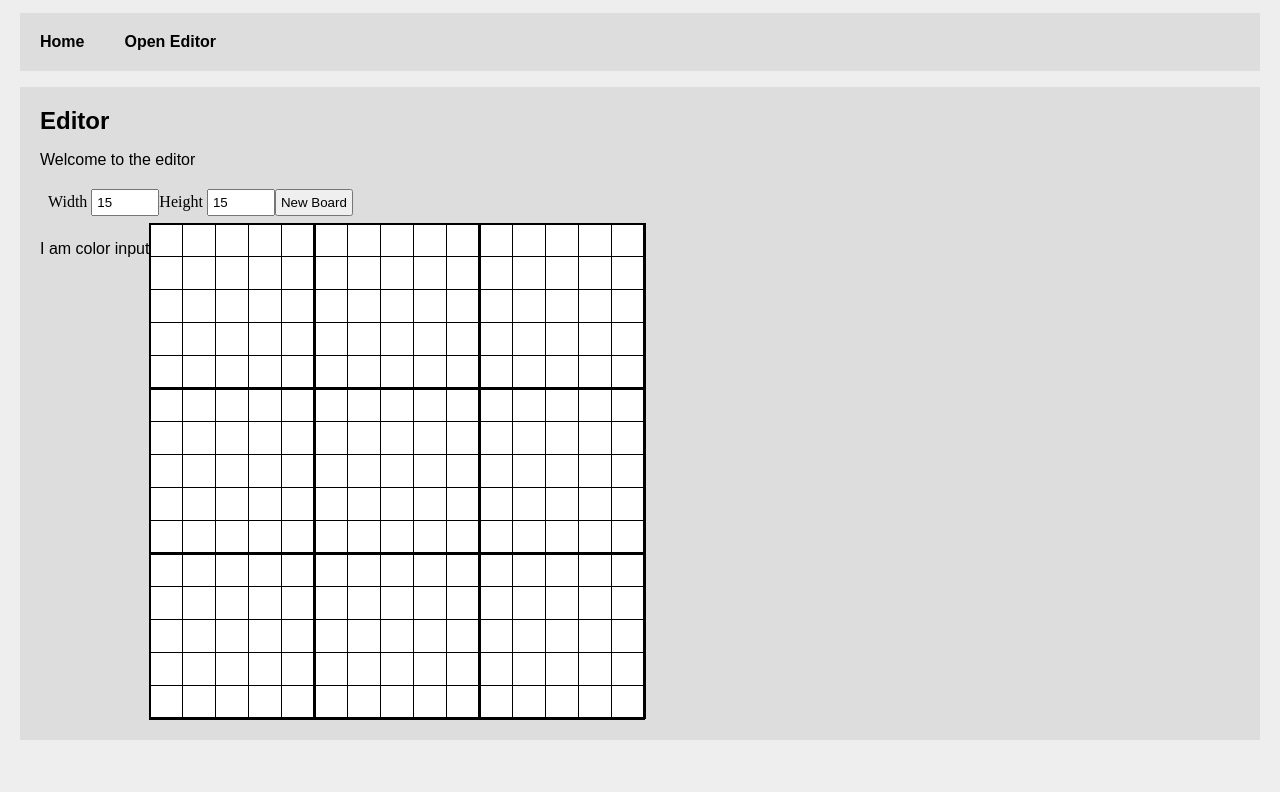
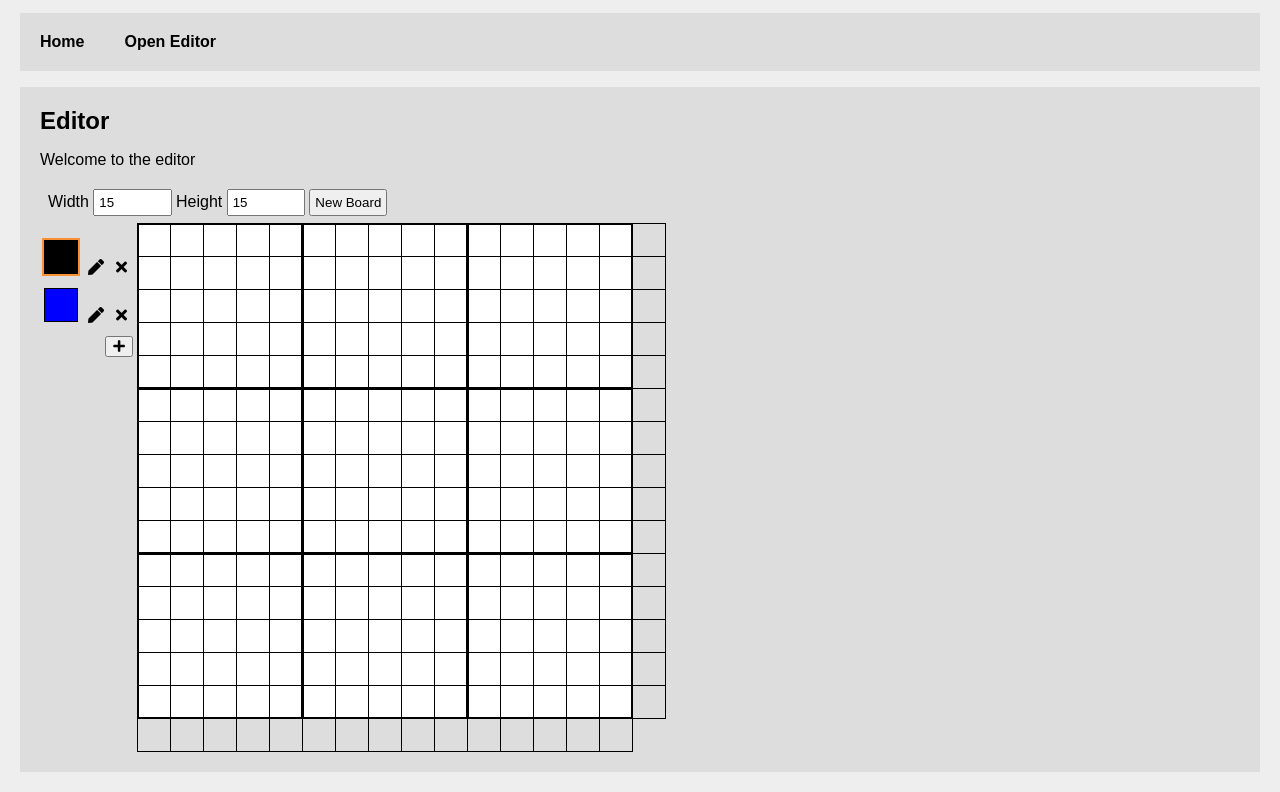
Before and after one commit to samhippie/my-picross, a React app: page /#/editor in a window 1280 px wide. Shown: the part 121-913 px from the top of the page. Before the commit the page ends 881 px from the top, so only its background shows below. Built offline with nearby package versions, Linux system fonts and the light colour scheme.

Commit message:
editor has color selector, size selector, and board refresher

```diff
--- a/public/index.html
+++ b/public/index.html
@@ -1,6 +1,7 @@
 <!DOCTYPE html>
 <html lang="en">
   <head>
+<link rel="stylesheet" href="https://use.fontawesome.com/releases/v5.1.0/css/all.css" integrity="sha384-lKuwvrZot6UHsBSfcMvOkWwlCMgc0TaWr+30HWe3a4ltaBwTZhyTEggF5tJv8tbt" crossorigin="anonymous">
     <meta charset="utf-8">
     <meta name="viewport"
 		  content="width=device-width, initial-scale=1, shrink-to-fit=no">
--- a/src/Board.js
+++ b/src/Board.js
@@ -33,7 +33,8 @@ class Square extends Component {
 }
 
 class CountSquare extends Component {
-	renderText(color, text, key) {
+	renderText(colorIndex, text, key) {
+		const color = this.props.colors[colorIndex];
 		return (
 			<li
 				key={key}
@@ -50,9 +51,9 @@ class CountSquare extends Component {
 								: "count-square-col"}>
 				<ul>
 				{this.props.values.filter(value => {
-					return this.props.blankColor !== value.color;
+					return this.props.blankColor !== value.colorIndex;
 				}).map((value, index) => {
-					return this.renderText(value.color, value.count, index)
+					return this.renderText(value.colorIndex, value.count, index)
 				})}
 				</ul>
 			</div>
@@ -65,10 +66,7 @@ class Board extends Component {
 		super(props);
 		const width = props.width;
 		const height = props.height || 15;
-		//const blankColor = props.blankColor || 0;
-		//const colors = props.colors || ['white', 'black'];
 		const squares = props.squares || Array(width * height).fill(props.blankColor);
-		//const useHcpRules = props.useHcpRules || false;
 		const blockSize = props.blockSize || 5;
 		this.state = {
 			width: width,
@@ -77,10 +75,6 @@ class Board extends Component {
 			squares: squares,
 			rowCounts: Array(height).fill(null),
 			colCounts: Array(width).fill(null),
-			//colors: colors,
-			//currentColor: 1,
-			//blankColor: blankColor,
-			//useHcpRules: useHcpRules,
 		}
 
 		//init row counts
@@ -169,7 +163,7 @@ class Board extends Component {
 	renderRow(r) {
 		//render all the squares, and then render the row's count squares
 		return (
-			<div className="board-row">
+			<div key= {r} className="board-row">
 				{Array.from({length: this.state.width}, (x,i) => this.renderSquare(r*this.state.width + i))}
 				{this.renderCountSquare(true, r)}
 			</div>
@@ -181,7 +175,8 @@ class Board extends Component {
 			<CountSquare
 				key={(isRow? 1 : -1) * i}
 				isRow={isRow}
-				blankColor={this.props.colors[this.props.blankColor]}
+				blankColor={this.props.blankColor}
+				colors={this.props.colors}
 				values={isRow
 					? this.state.rowCounts[i]
 					: this.state.colCounts[i]
@@ -204,7 +199,7 @@ class Board extends Component {
 
 	render() {
 		return (
-			<div>
+			<div className="board">
 				{Array.from({length: this.state.height}, (x,i) => this.renderRow(i))}
 				{this.renderColCounts()}
 			</div>
@@ -224,7 +219,7 @@ function getRowNumbers(colorMap, row) {
 		} else {
 			if (cur !== null) {
 				nums.push({
-					color: colorMap[cur],
+					colorIndex: cur,
 					count: curCount,
 				});
 			}
@@ -234,7 +229,7 @@ function getRowNumbers(colorMap, row) {
 	});
 	//still have to add the last string
 	nums.push({
-		color: colorMap[cur],
+		colorIndex: cur,
 		count: curCount,
 	});
 	return nums
--- a/src/Editor.js
+++ b/src/Editor.js
@@ -40,6 +40,7 @@ class SizeInput extends Component {
 				<input
 					id="widthInput"
 					type="number"
+					style={{width: '5em'}}
 					step="1" min="1" max="100"
 					value={this.state.width}
 					onChange={(e) => this.handleWidthChange(e)}
@@ -48,6 +49,7 @@ class SizeInput extends Component {
 				<input
 					id="heightInput"
 					type="number"
+					style={{width: '5em'}}
 					step="1" min="1" max="100"
 					value={this.state.height}
 					onChange={(e) => this.handleHeightChange(e)}
@@ -58,21 +60,142 @@ class SizeInput extends Component {
 	}
 }
 
+class ColorModal extends Component {
+	constructor(props) {
+		super(props)
+		this.colorInput = React.createRef();
+	}
+
+	handleClose() {
+		const newColor = this.colorInput.current.value;
+		this.props.onClose(newColor || this.props.color);
+	}
+
+	render() {
+		if(!this.props.show) {
+			return null;
+		}
+
+		return (
+			<div className="color-modal-backdrop">
+				<div className="color-modal">
+					<p>Current color is {this.props.color}</p>
+					<label htmlFor="colorText">New Color (any CSS-valid format) </label>
+					<input type="text" id="colorText"
+						defaultValue={this.props.color}
+						ref={this.colorInput}
+						onKeyDown={(e) => {
+							if(e.keyCode === 13) {//carriage return
+								this.handleClose();
+								return false;
+							}
+						}}
+					/>
+
+					<div className="modal-footer">
+						<button onClick={() => this.handleClose()}>
+							Save
+						</button>
+					</div>
+				</div>
+			</div>
+		);
+	}
+}
+
+class ColorPicker extends Component {
+
+	handleEdit(i) {
+		this.props.onColorEdit(i);
+	}
+
+	handleRemove(i) {
+		this.props.onColorRemove(i);
+	}
+
+	handleAdd(i) {
+		this.props.onColorAdd();
+	}
+
+	renderColorEntry(color, index) {
+		if(index == this.props.blankColor) {
+			return null;
+		}
+		const buttonStyle = {backgroundColor: color};
+		if(index === this.props.currentColor) {
+			buttonStyle.outline = '2px solid #F99034';
+		}
+		return (
+			<li key={color + "|" + index}>
+				<button
+					className="color-button"
+					style={buttonStyle}
+					onClick={() => this.props.onSelect(index)}
+				/>
+				<button
+					className="color-edit-button"
+					onClick={() => this.handleEdit(index)}
+				>
+					<i className="fas fa-pen"/>
+				</button>
+				<button
+					className="color-edit-button"
+					onClick={() => this.handleRemove(index)}
+				>
+					<i className="fas fa-times"/>
+				</button>
+			</li>
+		);
+	}
+
+	renderAddButton() {
+		return <button
+					className="color-add-button"
+					onClick={() => this.handleAdd()}
+				>
+					<i className="fas fa-plus"/>
+				</button>
+	}
+
+	render() {
+		const colors = this.props.colors;
+		const blankColor = this.props.blankColor;
+		return (
+			<ul className="color-picker">
+				{colors/*.filter((c,i) => i !== blankColor)*/
+					.map((c,i) => this.renderColorEntry(c,i))}
+				{this.renderAddButton()}
+			</ul>
+		);
+	}
+}
+
 class Editor extends Component {
 	constructor(props) {
 		super(props);
 		this.state = {
 			width: 15,
 			height: 15,
+			colors: ['white', 'black', 'blue'],
+			currentColor: 1,
+			blankColor: 0,
+			useHcpRules: false,
+			//used to re-init board
 			boardKey: 1,
+			//used to control color editor modal
+			isColorModalOpen: false,
+			colorModalColor: null,
 		}
 	}
 
+	//after the board itself is updated, we need to update the
+	//counts, as we are editting the puzzle, not solving it
 	handleBoardClick(board, i) {
 		board.updateRowCount(Math.floor(i/board.state.width));
 		board.updateColCount(i % board.state.width);
 	}
 
+	//changes the saved board size, but does  not update the current board
 	handleSizeChange(width, height) {
 		this.setState({
 			width: width,
@@ -80,9 +203,54 @@ class Editor extends Component {
 		});
 	}
 
+	//creates a new board, useful for changing board size
 	handleNewBoard() {
 		this.setState({
 			boardKey: this.state.boardKey+1,
+		});
+	}
+
+	//changes the current color for drawing
+	handleColorSelect(i) {
+		this.setState({
+			currentColor: i,
+		});
+	}
+
+	//launches the color modal with the selected color
+	handleColorEdit(i) {
+		const color = this.state.colors[i];
+		this.setState({
+			isColorModalOpen: true,
+			colorModalColor: color,
+		});
+	}
+
+	handleColorRemove(i) {
+		const colors = this.state.colors.slice();
+		colors.splice(i, 1);
+		this.setState({
+			colors: colors,
+		});
+	}
+
+	handleColorAdd() {
+		const colors = this.state.colors.slice();
+		colors.push(getRandomColor());
+		this.setState({
+			colors: colors,
+		});
+	}
+
+	//closes the color modal, saving its color selection
+	closeColorModal(newColor) {
+		const oldColor = this.state.colorModalColor;
+		const newColors = this.state.colors.slice();
+		const i = newColors.indexOf(oldColor);
+		newColors[i] = newColor;
+		this.setState({
+			isColorModalOpen: false,
+			colors: newColors,
 		});
 	}
 
@@ -98,9 +266,16 @@ class Editor extends Component {
 	}
 
 	renderColorInput() {
-		//TODO
 		return (
-			<p>I am color input</p>
+			<ColorPicker
+				colors={this.state.colors}
+				currentColor={this.state.currentColor}
+				blankColor={this.state.blankColor}
+				onSelect={(i) => this.handleColorSelect(i)}
+				onColorEdit={(i) => this.handleColorEdit(i)}
+				onColorRemove={(i) => this.handleColorRemove(i)}
+				onColorAdd={() => this.handleColorAdd()}
+			/>
 		);
 	}
 
@@ -110,10 +285,10 @@ class Editor extends Component {
 				key={this.state.boardKey}
 				width={this.state.width}
 				height={this.state.height}
-				colors={['white', 'black']}
+				colors={this.state.colors}
 				blankColor={0}
-				currentColor={1}
-				useHcpRules={false}
+				currentColor={this.state.currentColor}
+				useHcpRules={this.state.useHcpRules}
 				onClick={(board, i) => this.handleBoardClick(board, i)}
 			/>
 		);
@@ -125,18 +300,33 @@ class Editor extends Component {
 				<h2>Editor</h2>
 				<p>Welcome to the editor</p>
 				{this.renderSizeInput()}
-				<div
-					style={{
-						'display': 'flex',
-						'flex-direction': 'row'
-					}}
-				>
+				<div className="color-board-row">
 					{this.renderColorInput()}
 					{this.renderBoard()}
 				</div>
+				<ColorModal
+					show={this.state.isColorModalOpen}
+					color={this.state.colorModalColor}
+					onClose={(c) => this.closeColorModal(c)}
+				/>
 			</div>
 		);
 	}
 }
 
+function getRandomColor() {
+	//rainbow colors, because why not
+	const colors = [
+		'red',
+		'orange',
+		'yellow',
+		'green',
+		'blue',
+		'indigo',
+		'violet'
+	];
+	const i = Math.floor(Math.random()*colors.length)
+	return colors[i];
+}
+
 export default Editor;
--- a/src/editor.css
+++ b/src/editor.css
@@ -5,4 +5,69 @@
 
 .size-input input {
 	padding: 4px;
+	margin-right: 4px;
 }
+
+.color-board-row {
+	display: flex;
+	flex-direction: row;
+}
+
+.color-picker {
+	margin-right: 4px;
+}
+
+ul.color-picker {
+	padding-left: 4px;
+}
+
+.color-picker li {
+	list-style: none;
+}
+
+.color-modal-backdrop {
+	position: fixed;
+	top: 0;
+	bottom: 0;
+	left: 0;
+	right: 0;
+	background-color: rgba(0,0,0,0.3);
+	padding: 50px;
+}
+
+.color-modal {
+	background-color: #FFFFFF;
+	border-radius: 5px;
+	margin: 30px auto;
+	padding: 30px;
+	max-width: 500px;
+}
+
+.color-modal p {
+	margin: 30 auto;
+}
+
+.color-button {
+	border: 1px solid #000000;
+	line-height: 34px;
+	height: 34px;
+	width: 34px;
+	margin-right: 4px;
+	padding: 0;
+	box-sizing: border-box;
+	-moz-box-sizing: border-box;
+	-webkit-box-sizing: border-box;
+	cursor: pointer;
+}
+
+.color-edit-button {
+	border: none;
+	color: black;
+	background: none;
+	font-size: 16px;
+	cursor: pointer;
+}
+
+.color-add-button {
+	float: right;
+}
--- a/src/index.css
+++ b/src/index.css
@@ -4,7 +4,7 @@ body {
 	margin: 0;
 }
 
-h1, h2, p, ul, li {
+h1, h2, p, ul, li, label {
 	font-family: sans-serif;
 }
 
@@ -30,6 +30,7 @@ ul.header li a {
 .content {
 	background-color: #DDDDDD;
 	padding: 20px;
+	white-space: nowrap;
 }
 
 .content h2 {
@@ -41,16 +42,35 @@ ul.header li a {
 	margin-bottom: 10px;
 }
 
+.board {
+	/*
+	display: table;
+	white-space: nowrap;
+	overflow: auto;
+	*/
+}
+
+.board-row {
+	/*
+	display: table-row;
+	white-space: nowrap;
+	overflow-x: scroll;
+	*/
+	display: flex;
+	flex-direction: row;
+}
+
+/*
 .board-row:after {
 	clear: both;
 	content: "";
 	display: table;
 }
+*/
 
 .square {
 	background: #FFFFFF;
 	border: 1px solid #000000;
-	float: left;
 	font-size: 24px;
 	font-weight: bold;
 	line-height: 34px;
@@ -60,6 +80,7 @@ ul.header li a {
 	padding: 0;
 	text-align: center;
 	width: 34px;
+	display: inline-block;
 }
 
 .count-square-col ul, .count-square-col li {
@@ -75,7 +96,8 @@ ul.header li a {
 }
 
 .count-square-row li {
-	padding: 4px;
+	padding-right: 4px;
+	padding-left: 4px;
 	margin: 0;
 	/*list-style-position: outside;*/
 	display: inline-block;
@@ -88,33 +110,33 @@ ul.header li a {
 	border: 1px solid #000000;
 	float: left;
 	font-size: 12px;
-	line-height: 34px;
-	/*height: 34px;*/
+	font-weight: bold;
 	margin-right: -1px;
 	margin-top: -1px;
 	padding: 0;
 	text-align: center;
 	width: 34px;
+	min-height: 34px;
 	box-sizing: border-box;
 	-moz-box-sizing: border-box;
 	-webkit-box-sizing: border-box;
 	box-sizing: border-box;
 	max-width: 34px;
 	outline: none;
+	display: inline-block;
 }
 
 .count-square-row {
 	background: #DDDDDD;
 	border: 1px solid #000000;
-	float: left;
 	font-size: 12px;
+	font-weight: bold;
 	line-height: 34px;
 	height: 34px;
+	min-width: 34px;
 	margin-right: -1px;
 	margin-top: -1px;
 	padding: 0;
-	text-align: right;
-	box-sizing: border-box;
 	-moz-box-sizing: border-box;
 	-webkit-box-sizing: border-box;
 	box-sizing: border-box;
--- a/src/index.js
+++ b/src/index.js
@@ -2,6 +2,7 @@ import React from 'react';
 import ReactDOM from 'react-dom';
 import Main from './Main';
 import './index.css';
+import 'font-awesome/css/font-awesome.min.css';
 
 ReactDOM.render(
 	<Main />,
```
Also changed, not shown: package.json (+9 -0 lines), 1 other file.
